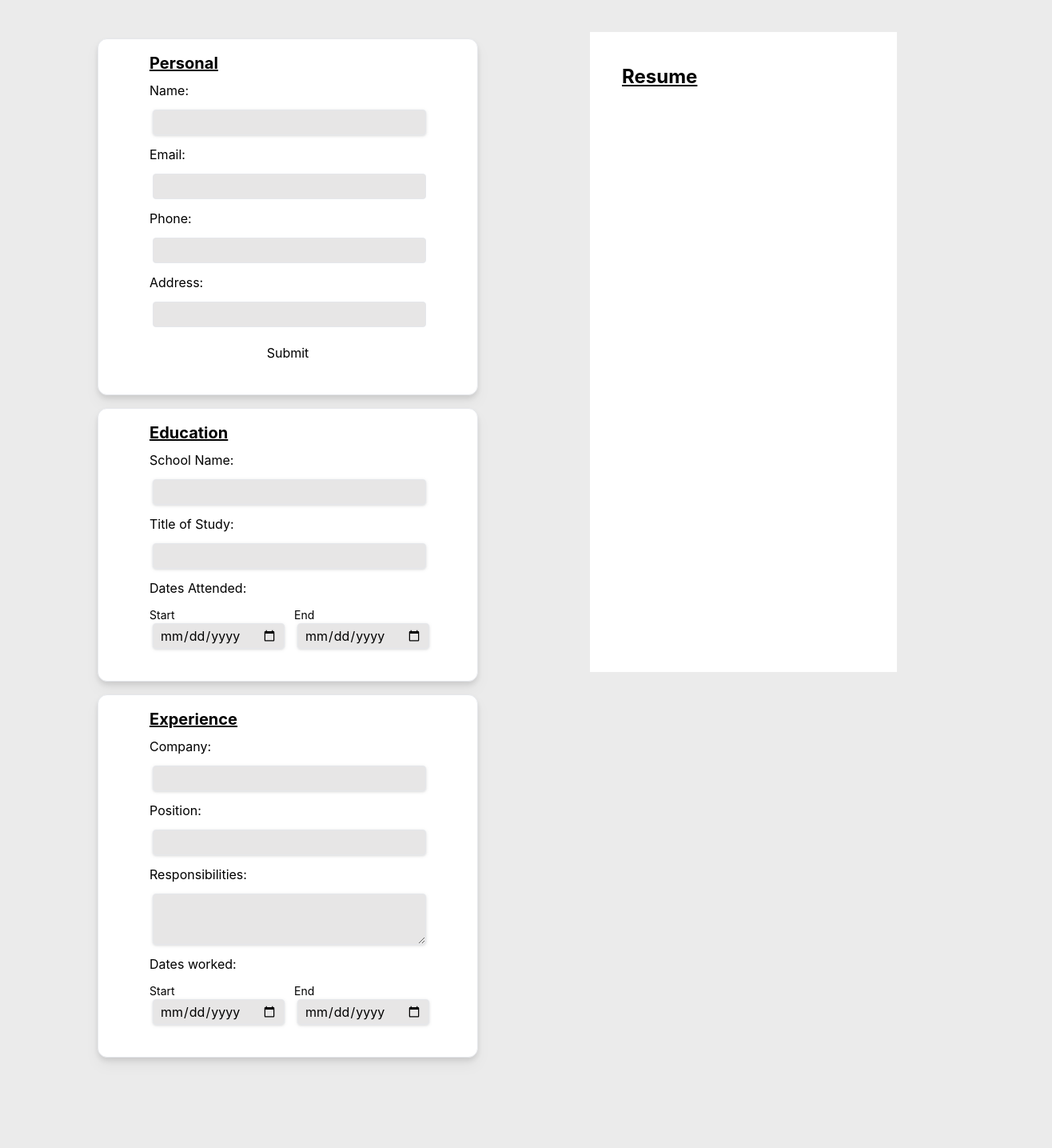
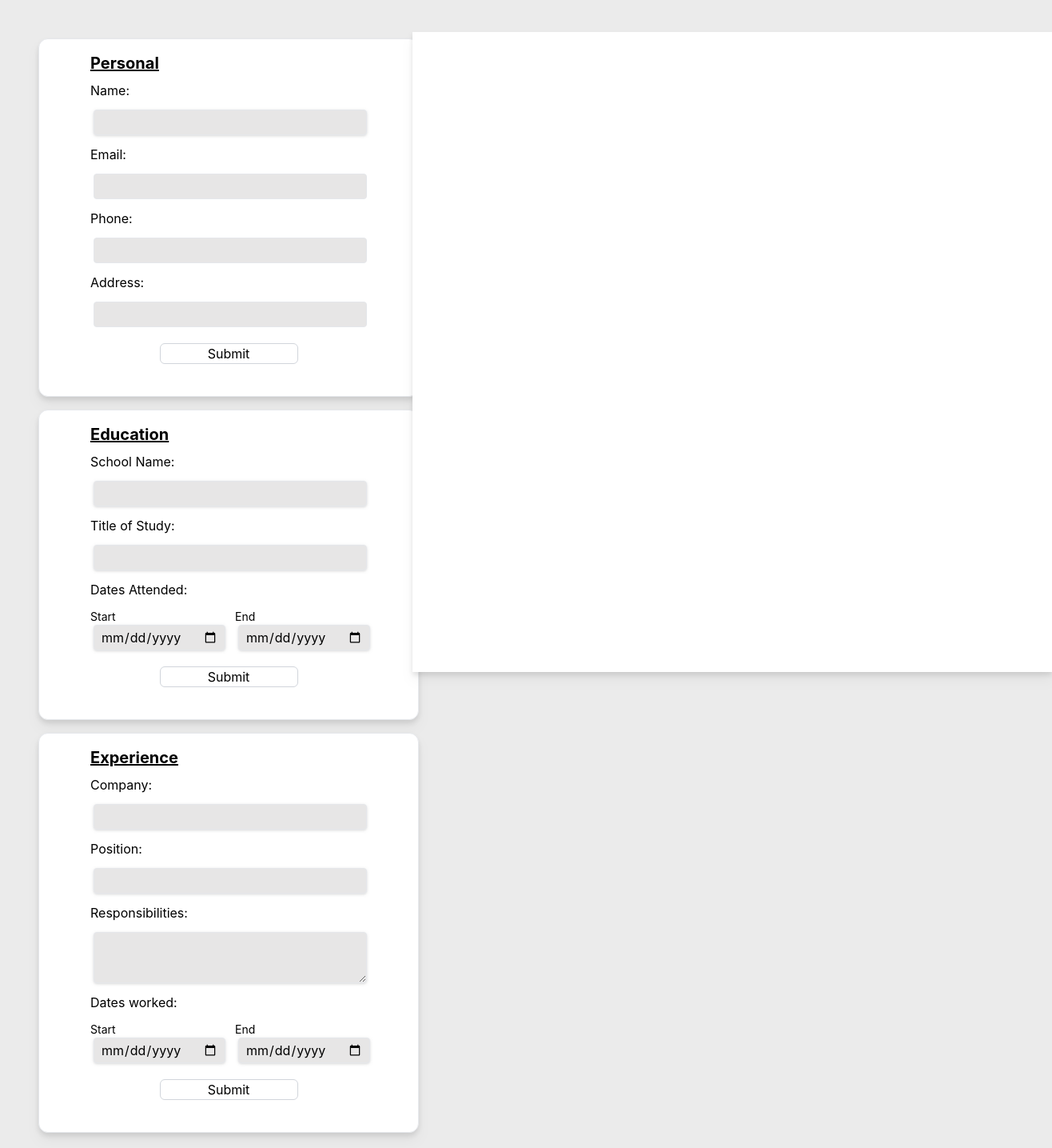
Before and after one commit to NaroNhem/CV-App, a React (Vite) app: page / in a window 1280 px wide. Shown: the top 1435 px of the page at 80% size, 1316 px wide, since content can reach past the window. Before the commit the page ends 1370 px from the top, so only its background shows below. Built offline with nearby package versions, Linux system fonts and the light colour scheme.

Commit message:
Added input components and base resume layout

```diff
--- a/postcss.config.js
+++ b/postcss.config.cjs
@@ -1,7 +1,7 @@
 module.exports = {
   plugins: [
     require("postcss-import"),
-    require("tailwindcss/nesting")(require("postcss-nesting")),
+    require("tailwindcss/nesting"),
     require("autoprefixer"),
     require("tailwindcss"),
   ],
--- a/src/components/Education.jsx
+++ b/src/components/Education.jsx
@@ -41,6 +41,12 @@ export default function Education() {
               </div>
             </div>
           </label>
+          <button
+            className="mt-2 border border-gray-300 rounded-md w-1/2 m-auto"
+            onClick={(e) => onSubmitHandler(e)}
+          >
+            Submit
+          </button>
         </form>
       </div>
     </div>
--- a/src/components/Experience.jsx
+++ b/src/components/Experience.jsx
@@ -48,6 +48,12 @@ export default function Experience() {
               </div>
             </div>
           </label>
+          <button
+            className="mt-2 border border-gray-300 rounded-md w-1/2 m-auto"
+            onClick={(e) => onSubmitHandler(e)}
+          >
+            Submit
+          </button>
         </form>
       </div>
     </div>
--- a/src/components/Personal.jsx
+++ b/src/components/Personal.jsx
@@ -44,7 +44,10 @@ export default function Personal({ getName }) {
             name="address"
             className="border bg-[#e7e6e6] rounded ml-1 h-8 p-2"
           />
-          <button className="mt-2" onClick={(e) => onSubmitHandler(e)}>
+          <button
+            className="mt-2 border border-gray-300 rounded-md w-1/2 m-auto"
+            onClick={(e) => onSubmitHandler(e)}
+          >
             Submit
           </button>
         </form>
--- a/src/components/Resume.jsx
+++ b/src/components/Resume.jsx
@@ -2,9 +2,8 @@ import React from "react";
 
 export default function Resume({ newName }) {
   return (
-    <div className="h-screen w-96 bg-white p-10 mr-11">
-      <h1 className="font-bold underline text-2xl mr-10">Resume</h1>
-      <div>{newName}</div>
+    <div className="h-screen w-[50rem] bg-white m-auto drop-shadow-lg flex flex-col items-center">
+      <h1 className="font-bold underline text-2xl">{newName}</h1>
     </div>
   );
 }
```
